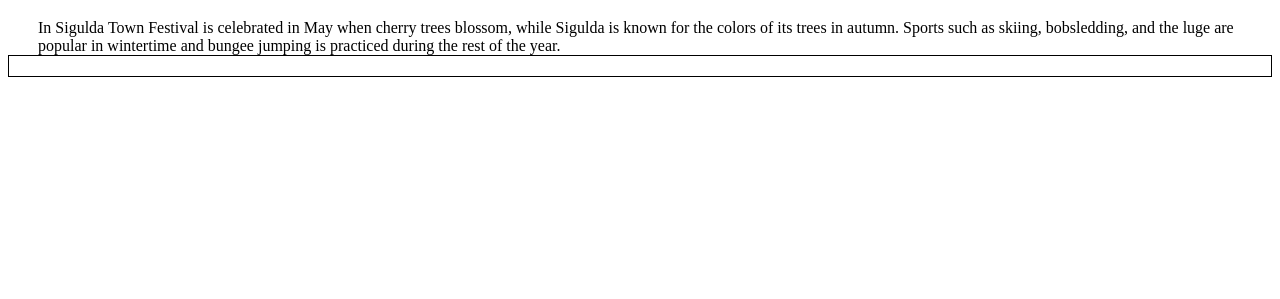
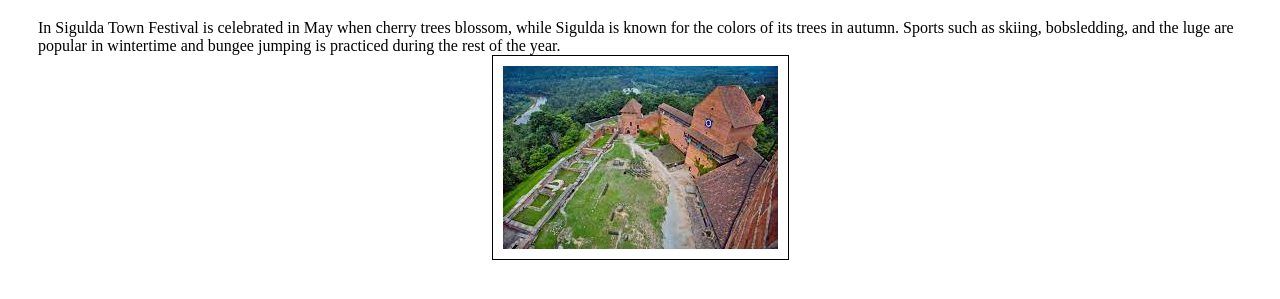
Before and after one commit to midhulamani/hotspot, a plain HTML site: page sigulda.html in a window 1280 px wide. Shown: the part 61-360 px from the top of the page. Drawn offline with Linux system fonts and the light colour scheme.

Commit message:
Update sigulda.html

```diff
--- a/sigulda.html
+++ b/sigulda.html
@@ -11,6 +11,6 @@
       <h1>Sigulda</h1>
       <div class="para">In Sigulda Town Festival is celebrated in May when cherry trees blossom, while Sigulda is known for the colors of its trees in autumn. Sports such as skiing, bobsledding, and the luge are popular in wintertime and bungee jumping is practiced during the rest of the year.
     </div>
-             <img  class="img" src="images/sigulda.jpg" alt="">
+             <img  class="img" src="sigulda.jpg" alt="">
 </body>
 </html>
```
